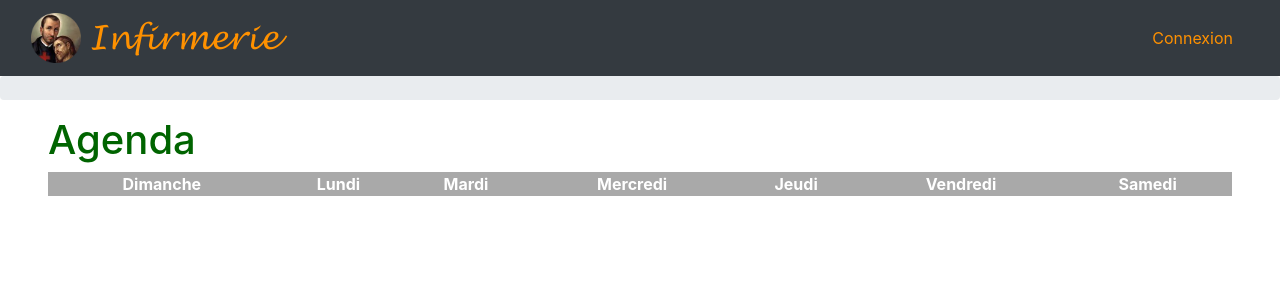
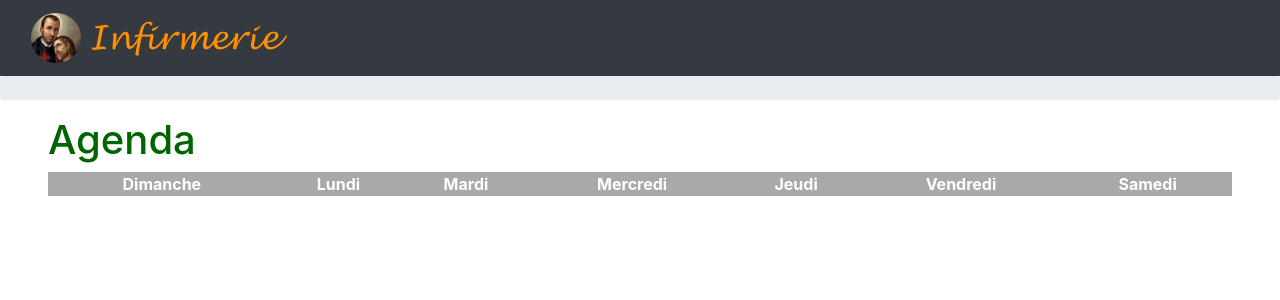
Before and after one commit to BrRoman/infirmerie, a Django app: template infirmerie/apps/billets/templates/billets/agenda.html in a window 1280 px wide. Shown: the top 300 px of the page. Run offline with Django 3.2, Linux system fonts and the light colour scheme; the template is opened without the code that fills it, so the values that code supplies are empty; style sheets or scripts are compiled from the project's sources; some libraries are stand-ins or nearby versions.

Commit message:
Menu reformatted.

```diff
--- a/infirmerie/static/css/infirmerie.less
+++ b/infirmerie/static/css/infirmerie.less
@@ -21,12 +21,8 @@ body {
         }
 
         #menu {
-            font-size: 1.3em;
-
-            .link_plus {
-                color: whitesmoke;
-                margin: 0px 5px 10px -10px;
-            }
+            color: @orange;
+            font-size: 1.8em;
         }
     }
 
--- a/infirmerie/templates/main.html
+++ b/infirmerie/templates/main.html
@@ -24,22 +24,14 @@
                 </a>
             </div>
 
-            {% if user.is_authenticated %}
-                <div id="menu">
-                    <a class="mx-3" href={% url 'root' %}>Agenda</a>
-                    <a href={% url 'billets:create' %} title="Créer un nouveau billet" class="link_plus">+</a>
-                    <a class="mx-3" href={% url 'moines:list' %}>Moines</a>
-                    <a href={% url 'moines:create' %} title="Créer un nouveau moine" class="link_plus">+</a>
-                    <a class="mx-3" href={% url 'toubibs:list' 1 %}>Toubibs</a>
-                    <a href={% url 'toubibs:create' %} title="Créer un nouveau toubib" class="link_plus">+</a>
-                </div>
-            {% endif %}
 
-            <div id="connection" class="col-3 ml-auto text-right">
+            <div id="menu" class="col-3 ml-auto text-right">
                 {% if user.is_authenticated %}
-                        <a class="mx-3" href="/accounts/logout">Déconnexion</a>
+                    <a class="mx-3" href={% url 'moines:list' %}><span class="fas fa-user-injured" title="Moines"></span></a>
+                    <a class="mx-3" href={% url 'toubibs:list' 1 %}><span class="fas fa-user-md" title="Toubibs"></span></a>
+                    <a class="mx-3" href={% url 'accounts:logout' %}><span class="fas fa-lock-open" style="color: lightgreen;" title="Vous êtes connecté. Cliquez pour vous déconnecter."></span></a>
                 {% else %}
-                        <a class="mx-3" href="/accounts/login">Connexion</a>
+                    <span class="fas fa-lock" style="color: red;" title="Vous n'êtes pas connecté."></span>
                 {% endif %}
             </div>
         </nav>
```
